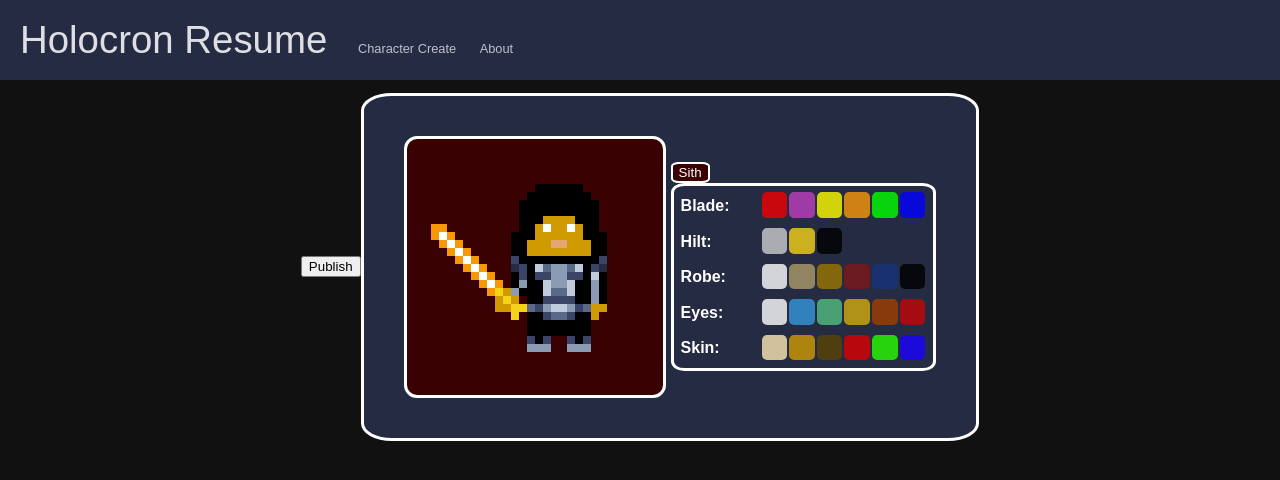
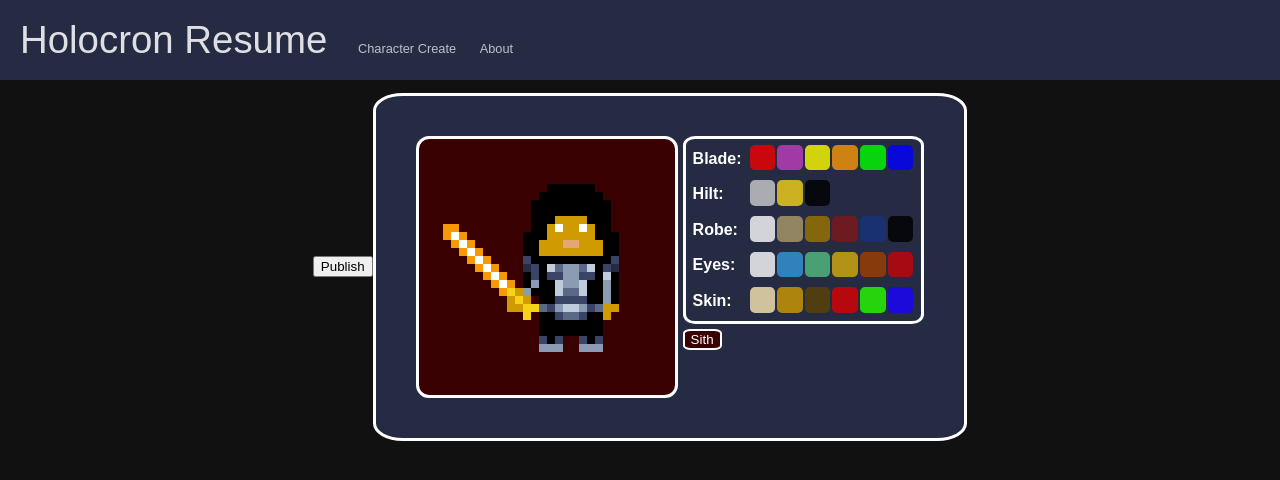
Before and after one commit to LeviOrtega/HoloFrontEnd, a React (Create React App) app: page /character-create in a window 1280 px wide. Shown: the top 480 px of the page. Built offline with nearby package versions, Linux system fonts and the light colour scheme; a web font is replaced by a local one.

Commit message:
Did some refactoring, publish button adds unique character to database with uuid, working on preview page: right now it queries fine, but I need a way to use those values. I might need to look into promise and useEffect..idk

```diff
--- a/package.json
+++ b/package.json
@@ -11,6 +11,7 @@
     "react-dom": "^17.0.2",
     "react-router-dom": "^6.0.2",
     "react-scripts": "4.0.3",
+    "react-uuid": "^1.0.2",
     "web-vitals": "^1.1.2"
   },
   "scripts": {
--- a/src/App.js
+++ b/src/App.js
@@ -8,6 +8,7 @@ import CharacterCreatePage from './pages/CharacterCreatePage';
 import Navbar from './Navbar';
 import Main from './pages/Main';
 import About from './pages/About';
+import Preview from './pages/Preview';
 
 
 
@@ -27,6 +28,9 @@ class App extends React.Component {
           <Route path="/" element={<Main />}/>
           <Route path="/character-create" element={<CharacterCreatePage />} />
           <Route path="/about" element={<About />} />
+          <Route path="/preview/:previewID"
+                 element={<Preview />}
+                 />
 
 
 
--- a/src/components/AssetManager.css
+++ b/src/components/AssetManager.css
@@ -11,9 +11,15 @@
 
 }
 
+#list li{
+  display: inline;
+  list-style-type: none;
+}
+
 .title{
+    font-size: 100%;
     text-align: left;
-    width: 10vmin;
+    width: 2vmin;
 
 }
 
@@ -32,16 +38,13 @@
 
     opacity: 1.5 ;
     cursor: pointer;
-
-    position: relative;
-    animation: updown 2s infinite;
 }
 
-@keyframes updown{
+/* @keyframes updown{
     0%, 100% {
       bottom: 1px;
     }
     50% {
       bottom: 0px;
     }
-  }
+  } */
--- a/src/components/AssetManager.js
+++ b/src/components/AssetManager.js
@@ -31,9 +31,11 @@ class AssetManager extends React.Component{
     getButtons(){
         const buttons = [];
         for (let i = 0; i < this.props.buttonCount; i++){
-            buttons.push(renderColorButton(i, this.props))
-        }
+            buttons.push( <li  key={this.props.className + i}>{renderColorButton(i, this.props)}</li>)
+       };
+
         return buttons;
+
     }
 
     render() {
@@ -42,7 +44,7 @@ class AssetManager extends React.Component{
 
                     <h4 className="title">{this.props.title}</h4>
                     <div className="button-container">
-                    {this.getButtons(this.props.buttonCount)}
+                     <ul id="list">{this.getButtons(this.props.buttonCount)}</ul>
                     </div>
                 </div>
         )
--- a/src/components/CharacterCreate.css
+++ b/src/components/CharacterCreate.css
@@ -56,18 +56,23 @@
  .Asset-container{
    display:flex;
    flex-direction: column;
+   align-self: flex-start;
+
 
  }
   .is-sith-button{
+    margin-top: 2%;
     align-self: flex-start;
     font-family: 'SMW Text 2 NC', sans-serif;
-
     text-align: center;
     font-size: auto;
     color: white;
     border-radius: 20%;
     border-style: solid;
     border-color: white;
+  }
+  .is-sith-button:hover{
+    cursor: pointer;
   }
 
   .Asset-manager-container{
--- a/src/components/CharacterCreate.js
+++ b/src/components/CharacterCreate.js
@@ -9,13 +9,7 @@ import { doc, setDoc } from "firebase/firestore";
 
 
 
-function publish(){
-  let usr = doc(firestore, 'users/owner1')
-  const docData = {
-    char1: "updated"
-  };
-  setDoc(usr, docData);
-}
+
 
 
 class CharacterCreate extends React.Component {
@@ -30,7 +24,27 @@ class CharacterCreate extends React.Component {
           skinColor: this.props.skinColor,
           isSith: this.props.isSith,
           backgroundColor: BackgroundColors[(this.props.isSith ? 1 : 0)],
+          uuid: this.props.uuid,
       }
+    }
+
+    async publish(){
+
+      let creation = await doc(firestore, 'creations/' + this.state.uuid)
+      const docData = {
+        bladeColor: this.state.bladeColor,
+        hiltColor: this.state.hiltColor,
+        skinColor: this.state.skinColor,
+        robeColor: this.state.robeColor,
+        eyeColor: this.state.eyeColor,
+        backgroundColor: this.state.backgroundColor,
+        isSith: this.state.isSith,
+        ownerID: "owner1"
+      };
+      await setDoc(creation, docData);
+
+     // let usr = await doc(firestore, 'users/' + this.state.ownerID)
+
     }
 
       handleBladeChange(i){
@@ -79,7 +93,7 @@ class CharacterCreate extends React.Component {
 
 
       <div className="Main-Container">
-        <button onClick={() => publish()}>Publish </button>
+        <button onClick={() => this.publish()}> Publish </button>
         <div className="CharacterCreate" >
 
 
@@ -95,7 +109,6 @@ class CharacterCreate extends React.Component {
           </div>
 
         <div className="Asset-container">
-        <button className="is-sith-button" style={{backgroundColor: this.state.backgroundColor, cursor: "pointer"}} onClick={() => this.handleFactionChange()}><div>{this.state.isSith ? "Sith" : "Jedi"}</div> </button>
 
           <div className="Asset-manager-container">
 
@@ -110,7 +123,9 @@ class CharacterCreate extends React.Component {
             <AssetManager className ="Skin-Assets" title={"Skin:"} buttonCount={6} colorArray={SkinColors} onClick={(i) => this.handleSkinChange(i)}/>
 
           </div>
-          </div>
+          <button className="is-sith-button" style={{backgroundColor: this.state.backgroundColor}} onClick={() => this.handleFactionChange()}><div>{this.state.isSith ? "Sith" : "Jedi"}</div> </button>
+
+        </div>
     </div>
 
     </div>
--- a/src/pages/CharacterCreatePage.js
+++ b/src/pages/CharacterCreatePage.js
@@ -2,6 +2,7 @@
 import React from 'react';
 import {BladeColors, HiltColors, RobeColors, EyeColors, SkinColors} from '../resources/Colors';
 import CharacterCreate from '../components/CharacterCreate';
+import uuid from 'react-uuid'
 
 
 function getRandomInt(max) {
@@ -24,6 +25,7 @@ class CharacterCreatePage extends React.Component {
         eyeColor={EyeColors[getRandomInt(6)]}
         skinColor={SkinColors[getRandomInt(6)]}
         isSith={(getRandomInt(2) === 1) ? true : false}
+        uuid={uuid()}
         />
 
       </div>
--- /dev/null
+++ b/src/pages/Preview.js
@@ -0,0 +1,50 @@
+import React, { useEffect } from "react";
+import { useParams } from "react-router";
+import { doc, getDoc } from "firebase/firestore";
+import {firestore} from '../Firebase';
+import Character from '../resources/Character'
+
+
+
+async function getCharacterInfo(previewID){
+
+
+    getDoc(doc(firestore, 'creations', previewID)).then(characterSnap => {
+
+        if (characterSnap.exists()){
+            console.log("Document data:", characterSnap.data());
+             return characterSnap;
+
+        }
+    })
+
+}
+
+
+function getChatacter(bladeColor){
+    return (
+        <Character>
+            bladeColor={bladeColor}
+        </Character>
+    )
+}
+
+
+function Preview(){
+    const { previewID } = useParams();
+
+
+
+    useEffect(() => {
+        let c = getCharacterInfo(previewID)
+        getChatacter(c.bladeColor)
+    })
+
+        return(
+            <div>{getChatacter("#FFFFFF")}</div>
+        )
+
+
+}
+
+export default Preview
```
Also changed, not shown: 1 other file (tests, documents, lock files or other folders).
